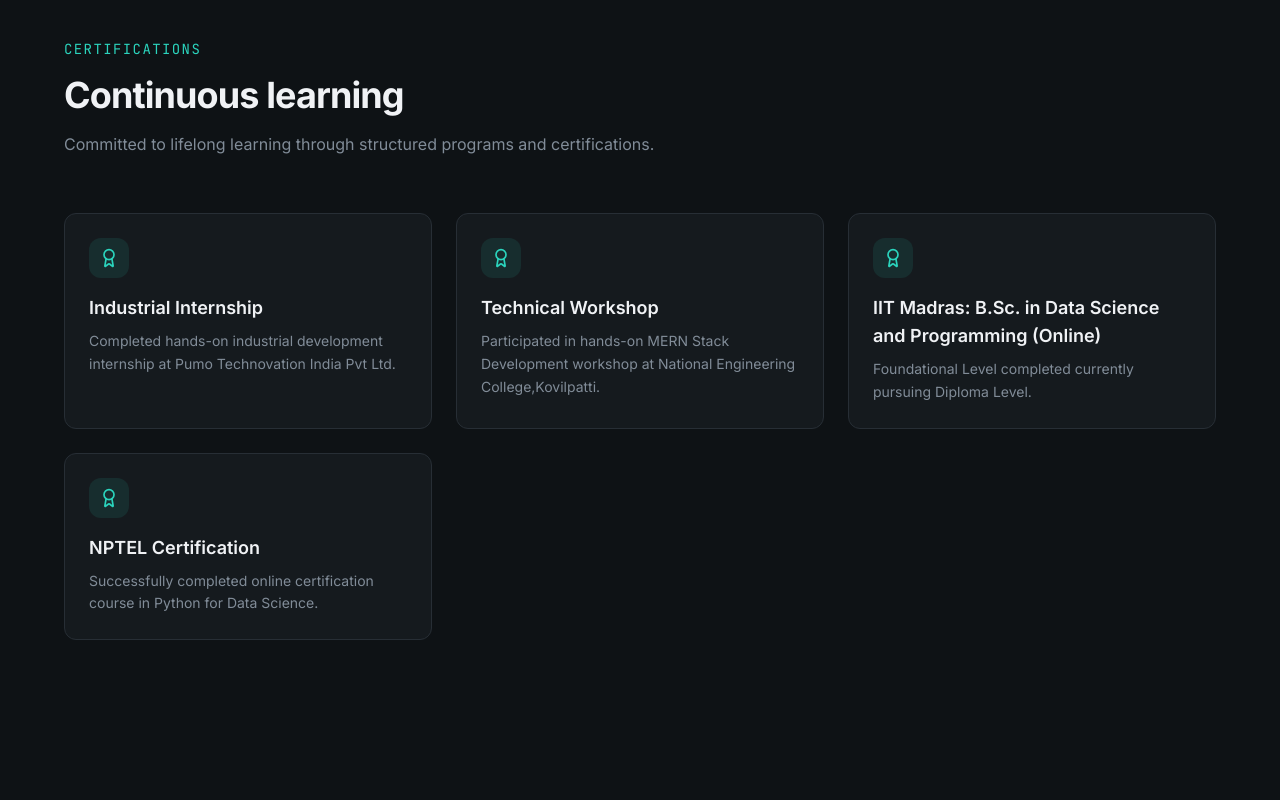
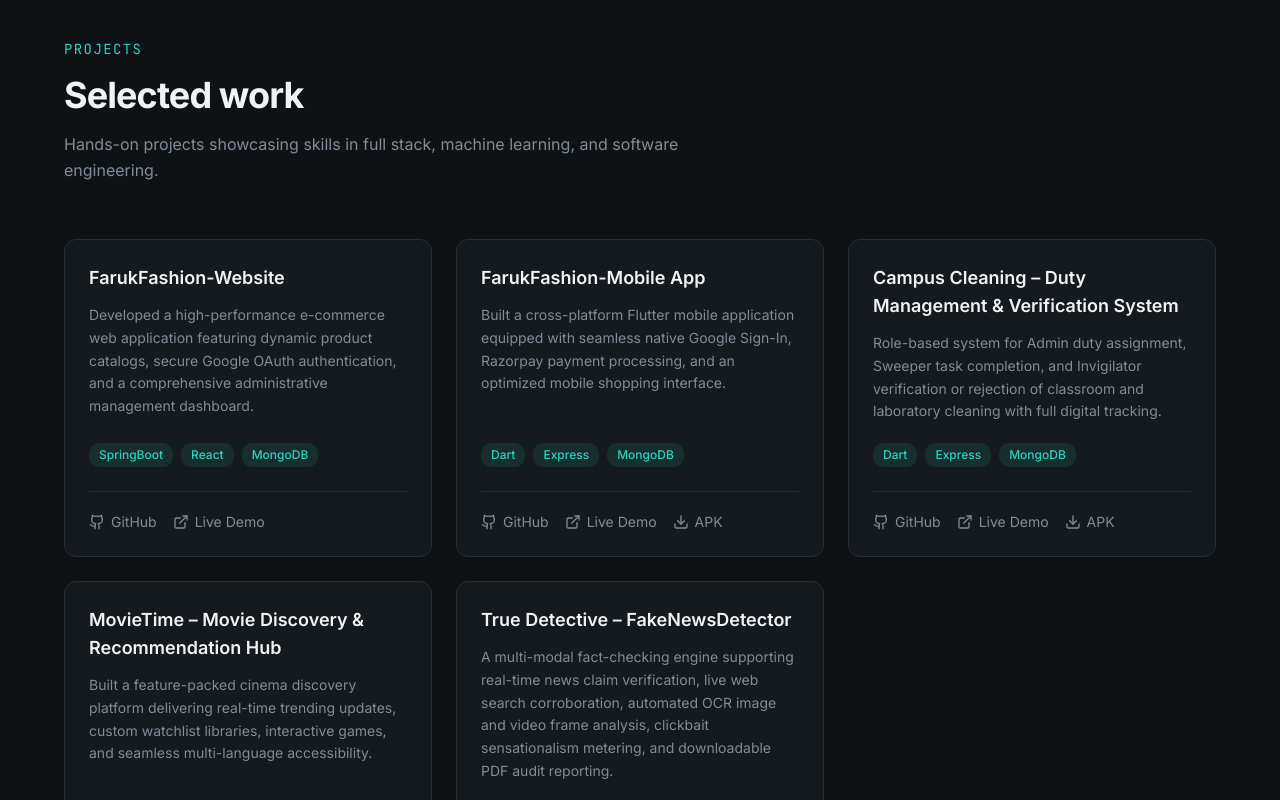
Before and after one commit to jeyagurubalaji/Portfolio, a Next.js app: page / in a window 1280 px wide. Shown: the part 1580-2380 px from the top of the page. Built offline with nearby package versions, Linux system fonts and the light colour scheme.

Commit message:
Implement selected projects grid with live demo and direct APK download links

```diff
--- /dev/null
+++ b/components/projects-section.tsx
@@ -0,0 +1,124 @@
+import { ExternalLink, Github, Download } from "lucide-react"
+
+const projects = [
+  {
+    title: "FarukFashion-Website",
+    description:
+      "Developed a high-performance e-commerce web application featuring dynamic product catalogs, secure Google OAuth authentication, and a comprehensive administrative management dashboard.",
+    tags: ["SpringBoot", "React", "MongoDB"],
+    githubUrl: "https://github.com/jeyagurubalaji/FarukFashion-E-Commerce-Website",
+    liveUrl: "https://farukfashion.vercel.app",
+  },
+  {
+    title: "FarukFashion-Mobile App",
+    description:
+      "Built a cross-platform Flutter mobile application equipped with seamless native Google Sign-In, Razorpay payment processing, and an optimized mobile shopping interface.",
+    tags: ["Dart", "Express", "MongoDB"],
+    githubUrl: "https://github.com/jeyagurubalaji/FarukFashion-E-Commerce-App",
+    liveUrl: "https://farukfashion-app.vercel.app",
+    apkUrl: "/FarukFashion.apk", // Points directly to public/FarukFashion.apk
+  },
+  {
+    title: "Campus Cleaning – Duty Management & Verification System",
+    description:
+      "Role-based system for Admin duty assignment, Sweeper task completion, and Invigilator verification or rejection of classroom and laboratory cleaning with full digital tracking.",
+    tags: ["Dart", "Express", "MongoDB"],
+    githubUrl: "https://github.com/jeyagurubalaji/CampusCleaning-DutyManagementApp",
+    liveUrl: "https://campuscleaning.vercel.app",
+    apkUrl: "/CampusCleaning.apk", // Points directly to public/CampusCleaning.apk
+  },
+  {
+    title: "MovieTime – Movie Discovery & Recommendation Hub",
+    description:
+      "Built a feature-packed cinema discovery platform delivering real-time trending updates, custom watchlist libraries, interactive games, and seamless multi-language accessibility.",
+    tags: ["React", "MongoDB", "SpringBoot"],
+    githubUrl: "https://github.com/jeyagurubalaji/MovieTime-MovieRecommendationHub",
+    liveUrl: "https://movietimehub.vercel.app",
+  },
+  {
+    title: "True Detective – FakeNewsDetector",
+    description:
+      "A multi-modal fact-checking engine supporting real-time news claim verification, live web search corroboration, automated OCR image and video frame analysis, clickbait sensationalism metering, and downloadable PDF audit reporting.",
+    tags: ["Python", "Scikit-learn", "Pipeline", "ML"],
+    githubUrl: "https://github.com/jeyagurubalaji/TrueDetective-FakeNewsDetector",
+    liveUrl: "https://truedetective.streamlit.app",
+  },
+]
+
+export default function ProjectsSection() {
+  return (
+    <section id="projects" className="px-6 py-24">
+      <div className="mx-auto max-w-6xl">
+        <div className="mb-4 text-sm font-mono tracking-widest uppercase text-primary">
+          Projects
+        </div>
+        <h2 className="text-3xl font-bold tracking-tight text-foreground sm:text-4xl text-balance">
+          Selected work
+        </h2>
+        <p className="mt-4 max-w-2xl text-base leading-relaxed text-muted-foreground">
+          Hands-on projects showcasing skills in full stack, machine learning,
+          and software engineering.
+        </p>
+
+        <div className="mt-14 grid gap-6 lg:grid-cols-3">
+          {projects.map((project) => (
+            <div
+              key={project.title}
+              className="group flex flex-col rounded-xl border border-border bg-card p-6 transition-colors hover:border-primary/40"
+            >
+              <h3 className="text-lg font-semibold text-foreground">
+                {project.title}
+              </h3>
+              <p className="mt-3 flex-1 text-sm leading-relaxed text-muted-foreground">
+                {project.description}
+              </p>
+              <div className="mt-5 flex flex-wrap gap-2">
+                {project.tags.map((tag) => (
+                  <span
+                    key={tag}
+                    className="rounded-md bg-primary/10 px-2.5 py-1 text-xs font-medium text-primary"
+                  >
+                    {tag}
+                  </span>
+                ))}
+              </div>
+              <div className="mt-6 flex items-center gap-4 border-t border-border pt-5">
+                <a
+                  href={project.githubUrl}
+                  target="_blank"
+                  rel="noopener noreferrer"
+                  className="inline-flex items-center gap-1.5 text-sm text-muted-foreground transition-colors hover:text-primary"
+                  aria-label={`GitHub repository for ${project.title}`}
+                >
+                  <Github className="h-4 w-4" />
+                  GitHub
+                </a>
+                <a
+                  href={project.liveUrl}
+                  target="_blank"
+                  rel="noopener noreferrer"
+                  className="inline-flex items-center gap-1.5 text-sm text-muted-foreground transition-colors hover:text-primary"
+                  aria-label={`Live demo for ${project.title}`}
+                >
+                  <ExternalLink className="h-4 w-4" />
+                  Live Demo
+                </a>
+                {project.apkUrl && (
+                  <a
+                    href={project.apkUrl}
+                    download
+                    className="inline-flex items-center gap-1.5 text-sm text-muted-foreground transition-colors hover:text-primary"
+                    aria-label={`Download APK for ${project.title}`}
+                  >
+                    <Download className="h-4 w-4" />
+                    APK
+                  </a>
+                )}
+              </div>
+            </div>
+          ))}
+        </div>
+      </div>
+    </section>
+  )
+}
```
